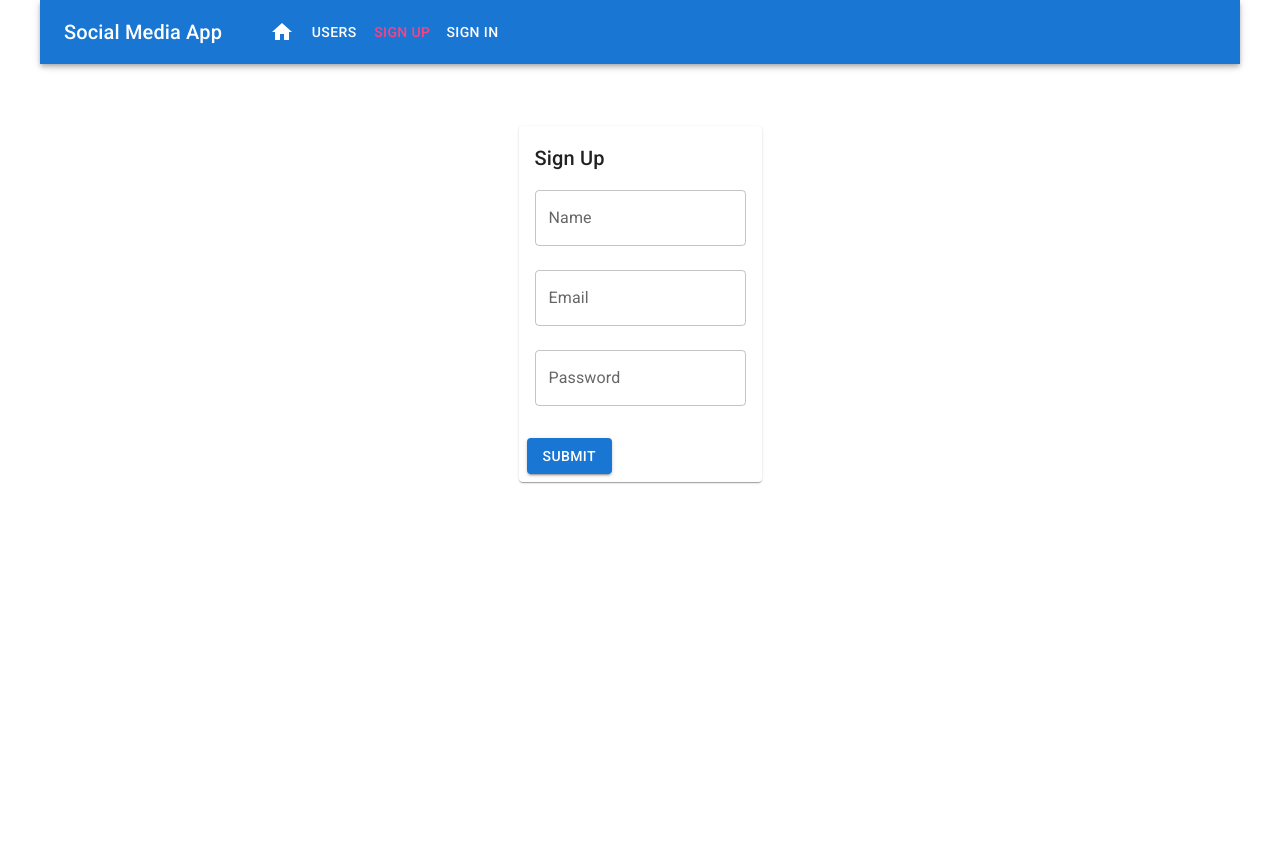
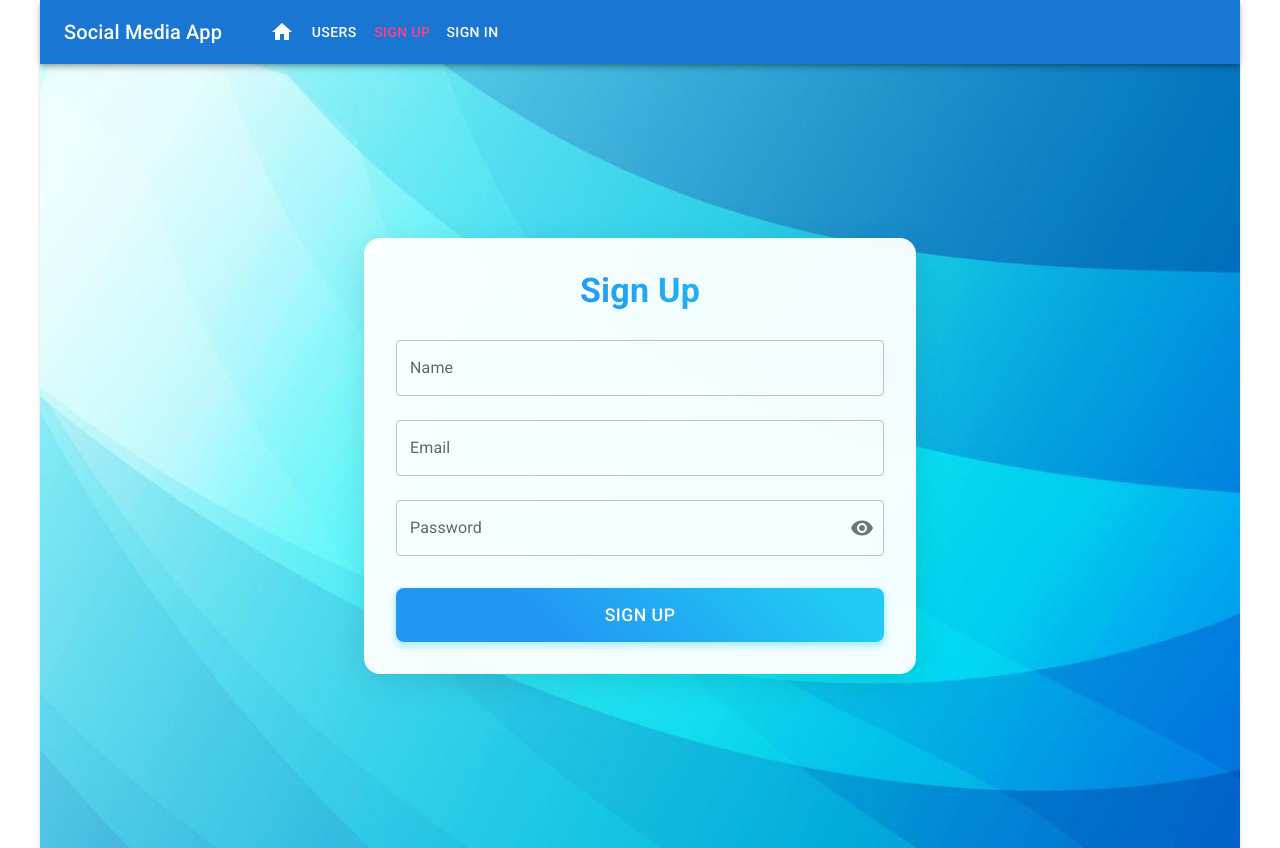
Before and after one commit to DraganAleksic99/blueroad, a React (Vite) app in the folder client/: page /signup in a window 1280 px wide. Before the commit the page ends 800 px from the top, so only its background shows below. Built offline with nearby package versions, Linux system fonts and the light colour scheme.

Commit message:
update: update Signup component

```diff
--- a/client/src/views/Signin.tsx
+++ b/client/src/views/Signin.tsx
@@ -22,7 +22,7 @@ import { useForm } from 'react-hook-form'
 import { yupResolver } from '@hookform/resolvers/yup'
 import * as Yup from 'yup'
 
-const StyledPaper = styled(Paper)({
+export const StyledPaper = styled(Paper)({
   padding: '2rem',
   borderRadius: '16px',
   boxShadow: '0 8px 32px rgba(0, 0, 0, 0.1)',
@@ -30,7 +30,7 @@ const StyledPaper = styled(Paper)({
   backdropFilter: 'blur(10px)'
 })
 
-const StyledButton = styled(Button)({
+export const StyledButton = styled(Button)({
   marginTop: '1.5rem',
   padding: '0.75rem 2rem',
   borderRadius: '8px',
--- a/client/src/views/Signup.tsx
+++ b/client/src/views/Signup.tsx
@@ -1,93 +1,207 @@
-import { ChangeEvent, useState } from 'react'
+import { useState } from 'react'
 import { create } from '../services/userService'
 import {
-  Card,
-  CardContent,
   Typography,
   TextField,
-  CardActions,
   Button,
   Dialog,
   DialogTitle,
   DialogContent,
   DialogActions,
-  DialogContentText
+  DialogContentText,
+  Paper,
+  Container,
+  Alert,
+  Box,
+  CircularProgress,
+  InputAdornment,
+  IconButton
 } from '@mui/material'
+import VisibilityIcon from '@mui/icons-material/Visibility'
+import VisibilityOffIcon from '@mui/icons-material/VisibilityOff'
+import MainLayout from '../layouts/MainLayout'
+import { useForm } from 'react-hook-form'
+import { yupResolver } from '@hookform/resolvers/yup'
+import * as Yup from 'yup'
+import { StyledPaper, StyledButton } from './Signin'
 import { Link } from 'react-router-dom'
 
+interface IFormValues {
+  name: string
+  email: string
+  password: string
+}
+
+const schema = Yup.object({
+  name: Yup.string().min(2).max(255).required(),
+  email: Yup.string().email().max(255).required(),
+  password: Yup.string().min(6).max(255).required()
+}).required()
+
 export default function Signup() {
-  const [values, setValues] = useState({
-    name: '',
-    email: '',
-    password: '',
-    open: false,
-    error: ''
+  const [openDialog, setOpenDialog] = useState(false)
+  const [showPassword, setShowPassword] = useState(false)
+  const [error, setError] = useState("")
+  const [isLoading, setIsLoading] = useState(false)
+
+  const {
+    register,
+    handleSubmit,
+    formState: { errors }
+  } = useForm<IFormValues>({
+    defaultValues: {
+      name: "",
+      email: "",
+      password: "",
+    },
+    // @ts-expect-error email or password can be undefined
+    resolver: yupResolver(schema)
   })
 
-  const handleChange = (name: string) => (event: ChangeEvent<HTMLInputElement>) => {
-    setValues({ ...values, [name]: event.target.value })
-  }
+  const onSubmit = (data: IFormValues) => {
+    setIsLoading(true)
 
-  const clickSubmit = () => {
-    const user = {
-      name: values.name || undefined,
-      email: values.email || undefined,
-      password: values.password || undefined
-    }
-
-    create(user).then(data => {
+    create(data).then(data => {
       if (data.error) {
-        setValues({ ...values, error: data.error })
+        setError(data.error)
+        setIsLoading(false)
       } else {
-        setValues({ ...values, error: '', open: true })
+        setError("")
+        setOpenDialog(true)
+        setIsLoading(false)
       }
     })
   }
 
   return (
-    <div
-      style={{ height: '60vh', display: 'flex', alignItems: 'center', justifyContent: 'center' }}
+    <Paper
+      sx={{
+        backgroundImage: 'url("/blue-abstract-background.jpg")',
+        backgroundRepeat: 'no-repeat',
+        backgroundSize: 'cover',
+        borderRadius: '0px'
+      }}
     >
-      <Card>
-        <CardContent>
-          <Typography variant="h6">Sign Up</Typography>
+      <MainLayout>
+        <Container
+          maxWidth="sm"
+          sx={{ minHeight: 'calc(100vh - 64px)', display: 'flex', alignItems: 'center' }}
+        >
+          <StyledPaper elevation={3}>
+            <Typography
+              variant="h4"
+              component="h1"
+              gutterBottom
+              sx={{
+                textAlign: 'center',
+                fontWeight: 'bold',
+                background: 'linear-gradient(45deg, #2196F3 30%, #21CBF3 90%)',
+                backgroundClip: 'text',
+                WebkitBackgroundClip: 'text',
+                color: 'transparent'
+              }}
+            >
+              Sign Up
+            </Typography>
+
+            <form onSubmit={handleSubmit(onSubmit)} noValidate>
               <TextField
-            id="name"
                 label="Name"
-            value={values.name}
+                variant="outlined"
+                fullWidth
                 margin="normal"
-            onChange={handleChange('name')}
+                type="text"
+                {...register("name", {
+                  required: "Name is required"
+                })}
+                error={!!errors.name}
+                helperText={errors.name?.message}
+                FormHelperTextProps={{
+                  sx: {
+                    paddingTop: '8px'
+                  }
+                }}
+                autoComplete="current-name"
+                aria-label="Name input"
               />
-          <br />
               <TextField
-            id="email"
                 label="Email"
-            value={values.email}
+                variant="outlined"
+                fullWidth
                 margin="normal"
-            onChange={handleChange('email')}
+                type="email"
+                {...register('email', {
+                  required: 'Email is required'
+                })}
+                error={!!errors.email}
+                helperText={errors.email?.message}
+                FormHelperTextProps={{
+                  sx: {
+                    paddingTop: '8px'
+                  }
+                }}
+                autoComplete="email"
+                aria-label="Email input"
               />
-          <br />
               <TextField
-            id="password"
                 label="Password"
-            value={values.password}
+                variant="outlined"
+                fullWidth
                 margin="normal"
-            onChange={handleChange('password')}
+                type={showPassword ? 'text' : 'password'}
+                {...register('password', {
+                  required: 'Password is required'
+                })}
+                error={!!errors.password}
+                helperText={errors.password?.message}
+                FormHelperTextProps={{
+                  sx: {
+                    paddingTop: '8px'
+                  }
+                }}
+                autoComplete="current-password"
+                aria-label="Password input"
+                InputProps={{
+                  endAdornment: (
+                    <InputAdornment position="end">
+                      <IconButton
+                        aria-label="toggle password visibility"
+                        onClick={() => setShowPassword(!showPassword)}
+                        edge="end"
+                      >
+                        {showPassword ? <VisibilityOffIcon /> : <VisibilityIcon />}
+                      </IconButton>
+                    </InputAdornment>
+                  )
+                }}
               />
-          <br />
-          {values.error && (
-            <Typography component="p" color="error">
-              {values.error}
-            </Typography>
+              {error && (
+                <Box mt={2} sx={{ paddingBlock: '0px' }}>
+                  <Alert
+                    sx={{
+                      display: 'flex',
+                      alignItems: 'center',
+                      justifyContent: 'center',
+                      paddingBlock: '0px'
+                    }}
+                    severity="error"
+                  >
+                    <p style={{ marginBlock: '6px' }}>{error}</p>
+                  </Alert>
+                </Box>
               )}
-        </CardContent>
-        <CardActions>
-          <Button color="primary" variant="contained" onClick={clickSubmit}>
-            Submit
-          </Button>
-        </CardActions>
-      </Card>
-      <Dialog open={values.open}>
+              <StyledButton
+                type="submit"
+                variant="contained"
+                fullWidth
+                disabled={isLoading}
+                endIcon={isLoading && <CircularProgress size={20} color="inherit" />}
+              >
+                {isLoading ? 'Siging Up...' : 'Sign Up'}
+              </StyledButton>
+            </form>
+          </StyledPaper>
+          <Dialog open={openDialog}>
             <DialogTitle>New Account</DialogTitle>
             <DialogContent>
               <DialogContentText>New account successfully created</DialogContentText>
@@ -95,11 +209,13 @@ export default function Signup() {
             <DialogActions>
               <Link to="/signin">
                 <Button color="primary" autoFocus={true} variant="contained">
-              Sign In
+                  Log In
                 </Button>
               </Link>
             </DialogActions>
           </Dialog>
-    </div>
+        </Container>
+      </MainLayout>
+    </Paper>
   )
 }
```
Lines whose indentation alone changed are shown as unchanged.
